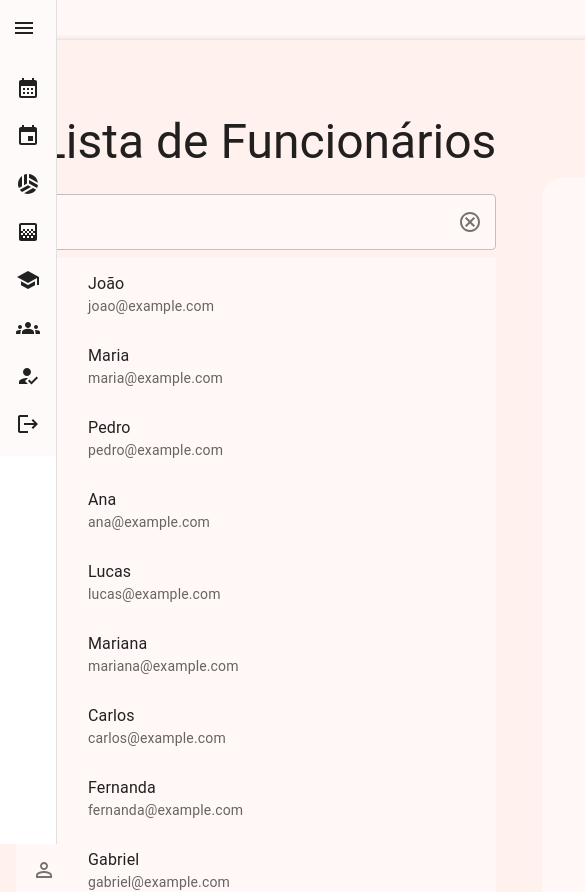
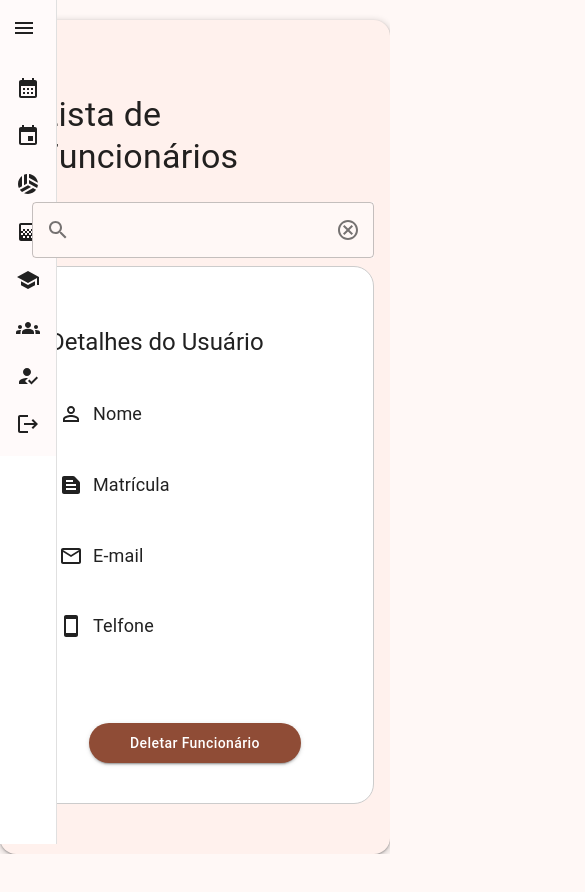
Before and after one commit to Engenharia-de-software-Gp05/Fronted-Complexo-Esportivo-UFCG, a React (Create React App) app: page /list-employees in a window 390 px wide. Shown: the top 892 px of the page, 585 px wide, since content can reach past the window. After the commit the page ends 854 px from the top, so only its background shows below. Built offline with nearby package versions, Linux system fonts and the light colour scheme; what @devexpress/dx-react-scheduler-material-ui would draw is missing.

Commit message:
refactor

```diff
--- a/src/components/searchBarCustom.js
+++ b/src/components/searchBarCustom.js
@@ -1,18 +1,39 @@
-import React, { useState } from 'react';
-import { TextField, List, ListItemButton, ListItemText, ListItemIcon, InputAdornment } from '@mui/material';
-import { Container } from '@mui/system';
-import PersonOutlineIcon from '@mui/icons-material/PersonOutline';
-import SearchOutlined from '@mui/icons-material/SearchOutlined';
-import CancelOutlined from '@mui/icons-material/CancelOutlined';
+import React, { useState, useEffect } from "react";
+import {
+  TextField,
+  List,
+  ListItemButton,
+  ListItemText,
+  ListItemIcon,
+  InputAdornment,
+} from "@mui/material";
+import { Container } from "@mui/system";
+import PersonOutlineIcon from "@mui/icons-material/PersonOutline";
+import SearchOutlined from "@mui/icons-material/SearchOutlined";
+import CancelOutlined from "@mui/icons-material/CancelOutlined";
 
 const SearchBarCustom = ({ database, searchFor, onSelectItem }) => {
-  const [query, setQuery] = useState('');
+  const [query, setQuery] = useState("");
   const [filteredData, setFilteredData] = useState(database);
   const [selectedItem, setSelectedItem] = useState(null);
+  const [isMobileView, setIsMobileView] = useState(window.innerWidth < 600);
+  const [isSearchActive, setIsSearchActive] = useState(false);
+
+  useEffect(() => {
+    const handleResize = () => {
+      setIsMobileView(window.innerWidth < 600);
+    };
+    window.addEventListener("resize", handleResize);
+    return () => {
+      window.removeEventListener("resize", handleResize);
+    };
+  }, []);
 
   const handleSearch = (e) => {
     const searchQuery = e.target.value;
     setQuery(searchQuery);
+    setIsSearchActive(true);
+
     const filtered = database.filter((item) =>
       item[searchFor].toLowerCase().includes(searchQuery.toLowerCase())
     );
@@ -20,40 +41,58 @@ const SearchBarCustom = ({ database, searchFor, onSelectItem }) => {
   };
 
   const handleClearSearch = () => {
-    setQuery('');
+    setQuery("");
     setSelectedItem(null);
-  }
+    setFilteredData([]);
+    if(isMobileView) setIsSearchActive(false);
+  };
 
   const handleSelectedItem = (item) => {
     setSelectedItem(item.id);
     setQuery(item[searchFor]);
     onSelectItem(item);
+    setIsSearchActive(false);
   };
 
+  let openList = true;
+  if (isMobileView) {
+    openList = isSearchActive;
+  }
+
   return (
-
-      <div style={{ width: 480 }}>
+    <Container
+      sx={{
+        maxWidth: 480,
+        zIndex: isMobileView ? 9999 : "auto",
+        position: isMobileView ? "absolute" : "initial",
+      }}
+    >
       <TextField
         label=""
         variant="outlined"
         fullWidth
         value={query}
         onChange={handleSearch}
+        onFocus={() => setIsSearchActive(true)}
         style={{ background: "#FFF8F6" }}
         InputProps={{
           startAdornment: (
-              <InputAdornment position='start'>
-                <SearchOutlined/>
+            <InputAdornment position="start">
+              <SearchOutlined />
             </InputAdornment>
           ),
           endAdornment: (
             <InputAdornment>
-                <CancelOutlined onClick={handleClearSearch} style={{ cursor: 'pointer' }}/>
+              <CancelOutlined
+                onClick={handleClearSearch}
+                style={{ cursor: "pointer" }}
+              />
             </InputAdornment>
-            )
+          ),
         }}
       />
-        <div style={{ maxHeight: 690, overflow: 'auto' }}>
+      <div style={{ maxHeight: 690, overflow: "auto" }}>
+        {openList && (
           <List>
             {filteredData.map((item) => (
               <ListItemButton
@@ -65,13 +104,16 @@ const SearchBarCustom = ({ database, searchFor, onSelectItem }) => {
                 <ListItemIcon>
                   <PersonOutlineIcon />
                 </ListItemIcon>
-                <ListItemText primary={item[searchFor]} secondary={item.email} />
+                <ListItemText
+                  primary={item[searchFor]}
+                  secondary={item.email}
+                />
               </ListItemButton>
             ))}
           </List>
+        )}
       </div>
-      </div>
-
+    </Container>
   );
 };
 
--- a/src/pages/court/listCourts.js
+++ b/src/pages/court/listCourts.js
@@ -31,13 +31,25 @@ export default function ListCourts() {
   };
 
   return (
-    <Container component="section" sx={{ width: 1100, height: 956, mt: 5 }}>
+    <Container
+      name="principal"
+      component="section"
+      item
+      xs={12}
+      sm={6}
+      style={{ maxWidth: 1000, maxHeight: 956, marginTop: 20 }}
+    >
       <CssBaseline>
-        <Typography variant="h3" sx={{ margin: 3 }}>
+        <Typography variant="h4" sx={{ margin: 3 }}>
           Lista de Quadras
         </Typography>
-        <Grid container spacing={2} style={{ maxHeight: 880 }}>
-          <Grid item xs={6}>
+        <Grid
+          name="gridPrincipa"
+          container
+          spacing={2}
+          style={{ maxHeight: 880 }}
+        >
+          <Grid name="gridSearch" item xs={12} sm={6} sx={{ p: 8 }}>
             <div>
               <SearchBarCustom
                 database={database}
@@ -47,9 +59,17 @@ export default function ListCourts() {
             </div>
           </Grid>
           <Grid
+            name="gridDescription"
             item
-            xs={6}
-            sx={{ width: "100%", height: "100%", bgcolor: "common.white" }}
+            sm={6}
+            xs={12}
+            sx={{
+              width: "100%",
+              height: "100%",
+              bgcolor: "common.white",
+              borderRadius: 5,
+              border: "1px solid #ccc",
+            }}
           >
             <Grid
               container
@@ -82,7 +102,7 @@ export default function ListCourts() {
                 </Typography>
                 <Typography>Um usuário pode marcar a cada:</Typography>
                 <Box sx={{ width: 305, height: "100%" }}>
-                  <ThreeButtons />
+                  <ThreeButtons sx={{ width: "100%" }} />
                 </Box>
                 <Box>
                   <ToggleButton />
--- a/src/pages/employee/listEmployees.js
+++ b/src/pages/employee/listEmployees.js
@@ -31,24 +31,39 @@ export default function ListEmployees() {
 
   const handleCloseDialog = () => {
     setOpenDialog(false);
-  }
+  };
 
   const handleDeleteUser = () => {
     //requisicao
     setSelectedUser(null);
     setOpenDialog(false);
-  }
+  };
 
   return (
-    <Container component="section" sx={{ width: 1100, height: 956, mt: 5 }}>
+    <Container
+      name="principal"
+      component="section"
+      item
+      xs={12}
+      sm={6}
+      style={{ maxWidth: 1000, maxHeight: 956, marginTop: 20 }}
+    >
       <CssBaseline>
-        <Typography variant="h3" sx={{ margin: 3 }}>
+        <Typography variant="h4" sx={{ margin: 3 }}>
           Lista de Funcionários
         </Typography>
-        <Grid container spacing={2} style={{ maxHeight: 880, height: 750 }}>
-          <Grid item xs={6} style={{ height: 750 }}>
+        <Grid container spacing={2} style={{ maxHeight: 880 }}>
+          <Grid
+            item
+            xs={12}
+            md={6}
+            style={{ maxHeight: 750, position: "relative" }}
+            order={{ xs: 0, md: 1 }}
+            sx={{ p: 8 }}
+          >
             <div>
               <SearchBarCustom
+                fullwidth
                 database={database}
                 searchFor={"name"}
                 onSelectItem={handleSelectUser}
@@ -57,8 +72,16 @@ export default function ListEmployees() {
           </Grid>
           <Grid
             item
-            xs={6}
-            sx={{ bgcolor: "#FFF8F6", placeItems: "center", borderRadius: 5 }}
+            xs={12}
+            md={6}
+            sx={{
+              bgcolor: "#FFF8F6",
+              placeItems: "center",
+              borderRadius: 5,
+              border: "1px solid #ccc",
+              bgcolor: "common.white",
+            }}
+            order={{ xs: 0, md: 1 }}
           >
             <div
               className="rigth-section"
@@ -73,11 +96,10 @@ export default function ListEmployees() {
                     alignItems: "left",
                     justifyContent: "space-evenly",
                     height: 400,
+                    width: "100%",
                   }}
                 >
-                  <h3 style={{ fontStyle: "normal", fontSize: 32 }}>
-                    Detalhes do usuário
-                  </h3>
+                  <Typography variant="h5">Detalhes do Usuário</Typography>
                   <text>
                     <PersonOutlineIcon />
                     {selectedUser ? selectedUser.name : "Nome"}
@@ -95,14 +117,22 @@ export default function ListEmployees() {
                     {selectedUser ? selectedUser.phone : "Telfone"}
                   </text>
                 </div>
-                  <div style={{ display: 'flex', justifyContent: 'center'}}>
-                    <Button
-                      type="submit"
-                      variant="contained"
-                      sx={{ borderRadius: 20, width: 212, height: 40, textTransform: 'none', margin: 5 }}
-                      onClick={handleOpenDialog}
-                    >Deletar Funcionário</Button>
-                  </div>
+                <div style={{ display: "flex", justifyContent: "center" }}>
+                  <Button
+                    type="submit"
+                    variant="contained"
+                    sx={{
+                      borderRadius: 20,
+                      width: 212,
+                      height: 40,
+                      textTransform: "none",
+                      margin: 5,
+                    }}
+                    onClick={handleOpenDialog}
+                  >
+                    Deletar Funcionário
+                  </Button>
+                </div>
               </div>
             </div>
           </Grid>
@@ -112,11 +142,17 @@ export default function ListEmployees() {
       <Dialog open={openDialog} onClose={handleCloseDialog}>
         <DialogTitle>Confirmação de Exclusão</DialogTitle>
         <DialogContent>
-          <DialogContentText>Tem certeza que deseja excluir este Funcionário?</DialogContentText>
+          <DialogContentText>
+            Tem certeza que deseja excluir este Funcionário?
+          </DialogContentText>
         </DialogContent>
         <DialogActions>
-          <Button onClick={handleCloseDialog} color='primary'>Cancelar</Button>
-          <Button onClick={handleDeleteUser} color='primary'>Confirmar</Button>
+          <Button onClick={handleCloseDialog} color="primary">
+            Cancelar
+          </Button>
+          <Button onClick={handleDeleteUser} color="primary">
+            Confirmar
+          </Button>
         </DialogActions>
       </Dialog>
     </Container>
```
Also changed, not shown: src/components/customSearchBar.js (deleted, +0 -106 lines). Lines whose indentation alone changed are shown as unchanged.
